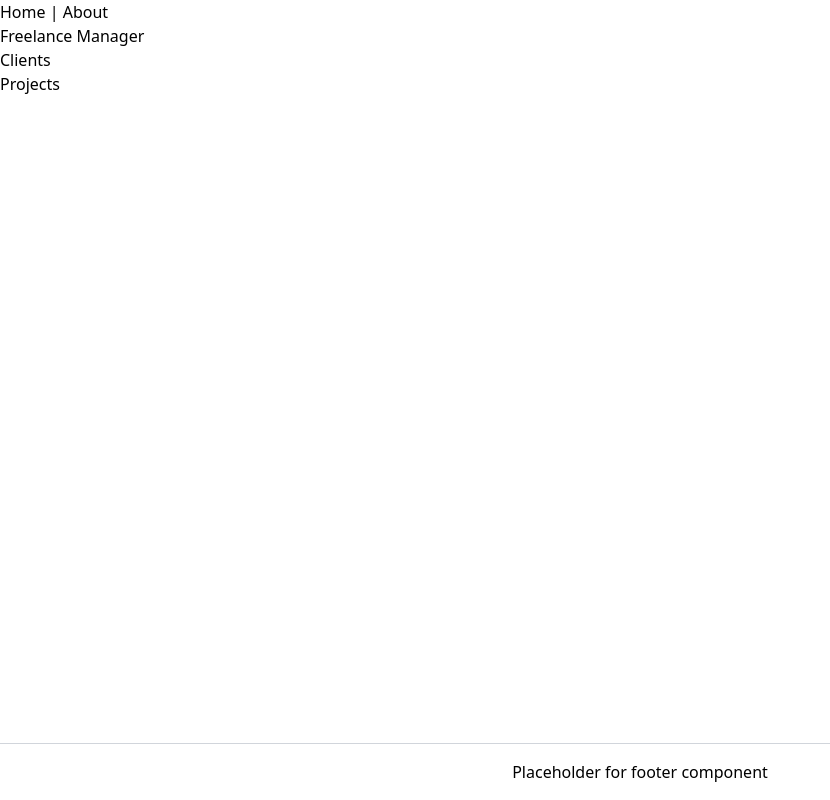
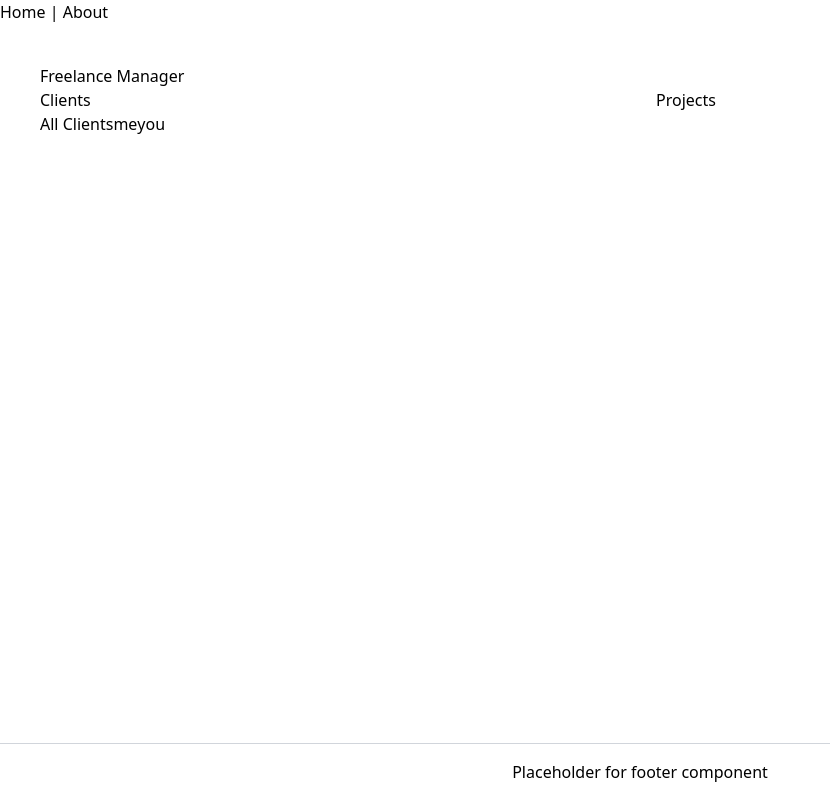
Before and after one commit to MattB09/freelance_manager, a Vue app: page /app in a window 1280 px wide. Shown: the whole page, without its empty margins (0-830 px from the left). Built offline with nearby package versions, Linux system fonts and the light colour scheme.

Commit message:
Started AppView default setup.

```diff
--- a/src/App.vue
+++ b/src/App.vue
@@ -4,7 +4,7 @@
       <router-link to="/">Home</router-link> |
       <router-link to="/about">About</router-link>
     </nav>
-    <main class="flex-grow">
+    <main class="flex-grow p-10 max-w-7xl w-full mx-auto">
       <router-view/>
     </main>
     <footer>
--- a/src/router/index.ts
+++ b/src/router/index.ts
@@ -19,7 +19,7 @@ const routes: Array<RouteRecordRaw> = [
     path: '/app',
     name: 'AppView',
     component: () => import(/* webpackChunkName: "about" */ '../views/AppView.vue'),
-  }
+  },
 ];
 
 const router = createRouter({
--- a/src/views/AppView.vue
+++ b/src/views/AppView.vue
@@ -1,15 +1,25 @@
 <template>
   <h1>Freelance Manager</h1>
-  <h2>Clients</h2>
-  <h2>Projects</h2>
+  <div class="grid grid-cols-2 gap-8 mx-auto justify-items-stretch w-full">
+    <div>
+      <h2>Clients</h2>
+      <button>All Clients</button>
+      <button v-for="client in clients" :key="client">{{ client }}</button>
+    </div>
+    <div>
+      <h2>Projects</h2>
+    </div>
+  </div>
 </template>
 
 <script lang="ts">
-import { defineComponent } from 'vue'
+import { defineComponent, ref } from 'vue';
 
 export default defineComponent({
   setup() {
+    const clients = ref<string[]>(['me', 'you']);
 
+    return { clients };
   },
-})
+});
 </script>
```
